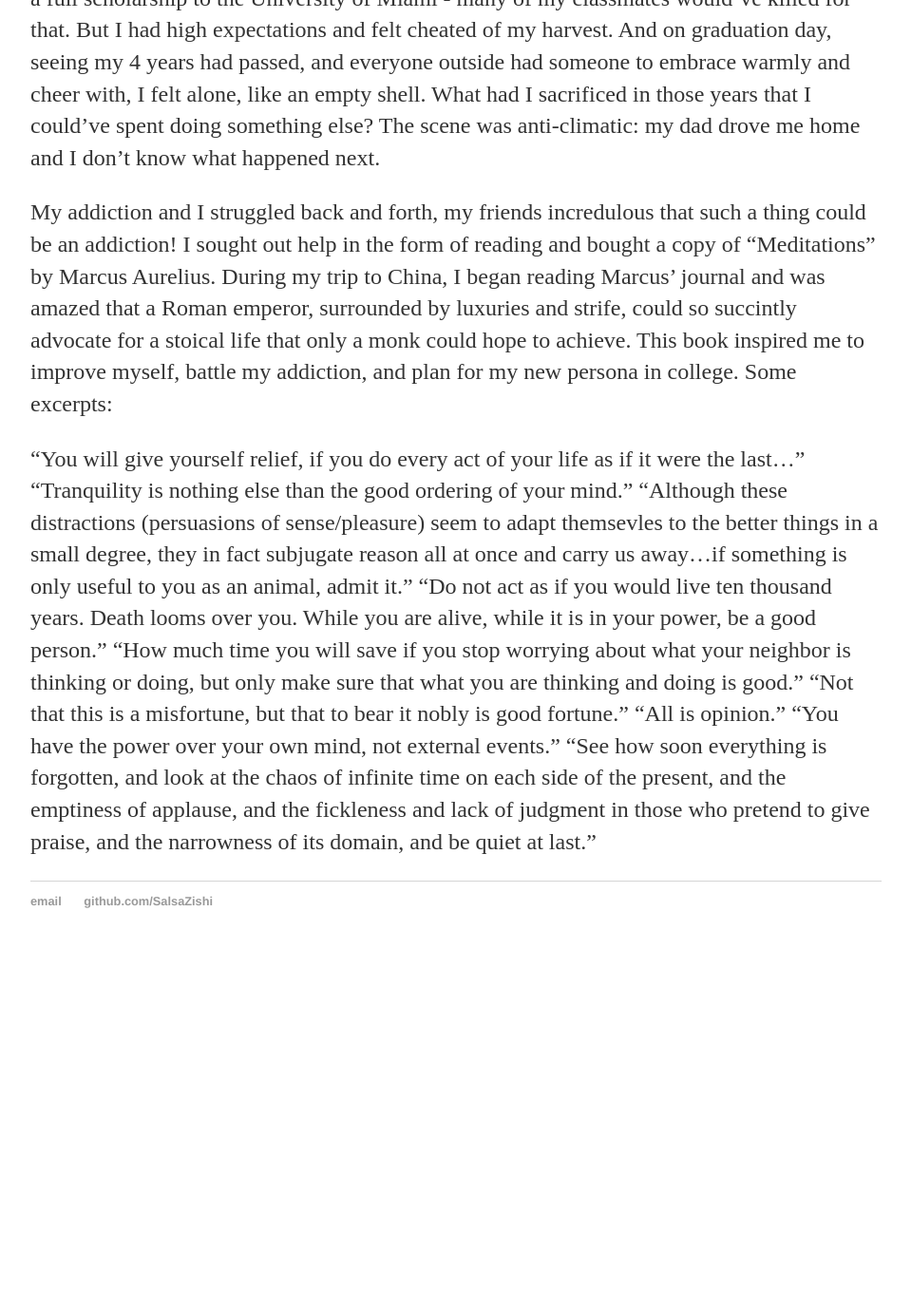
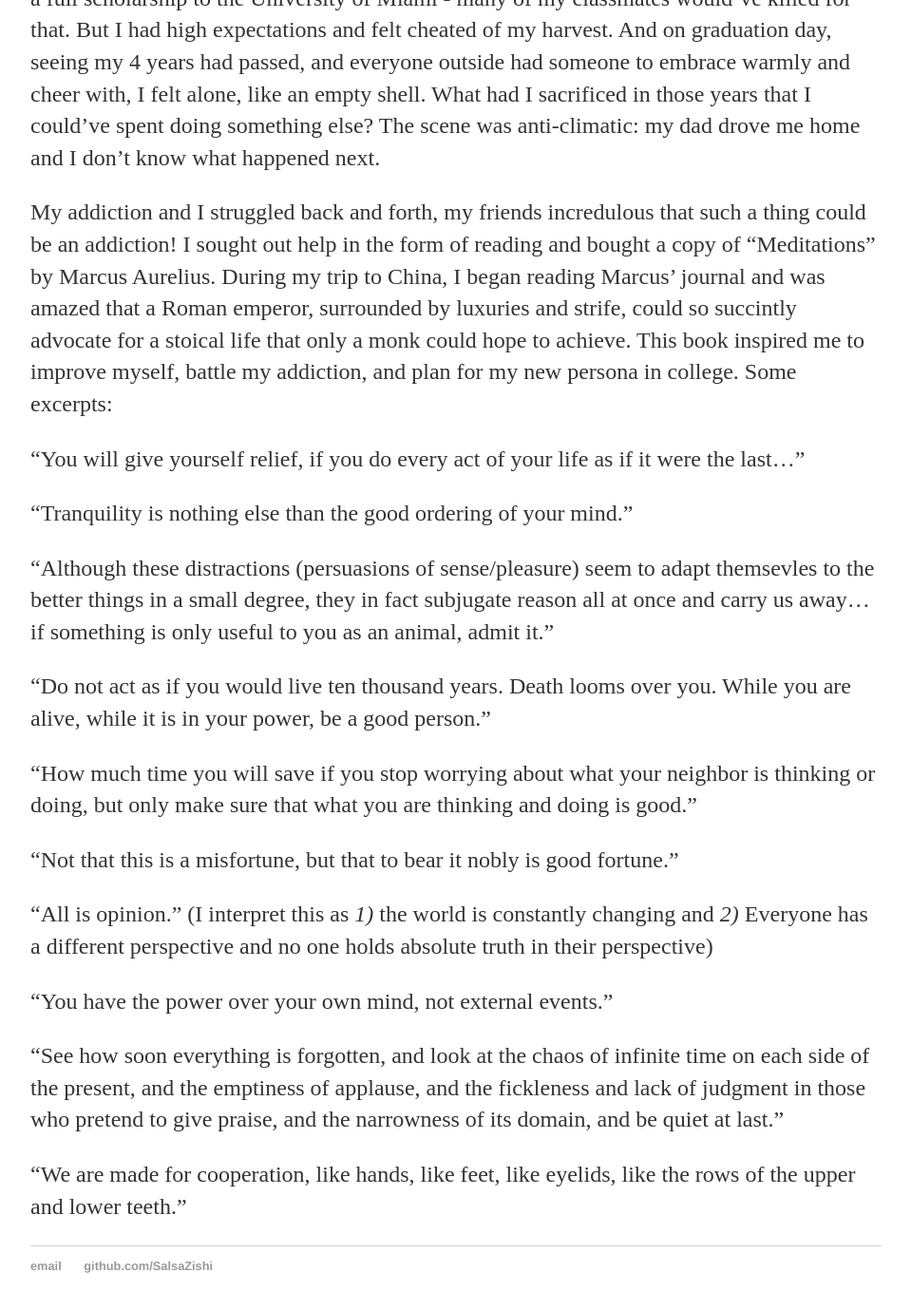
Before and after one commit to SalsaZishi/justanothercsguy.github.io, a Jekyll site: the page built from _posts/2016-04-03-before-tomorrow.md, in a window 1280 px wide and 1400 px high, scrolled down 4410 px. Shown: the top 1379 px of the window at 95% size, without its empty margins (160-1119 px from the left). Built offline with Jekyll 4.4.1, drawn with Linux system fonts in a browser that asks for light colours; before the commit the page ends 5426 px from its top, so only the background shows below that.

Commit message:
Update 2016-04-03-before-tomorrow.md

```diff
--- a/_posts/2016-04-03-before-tomorrow.md
+++ b/_posts/2016-04-03-before-tomorrow.md
@@ -110,17 +110,28 @@ stoical life that only a monk could hope to achieve. This book inspired me to im
 for my new persona in college. Some excerpts:
 
 "You will give yourself relief, if you do every act of your life as if it were the last..."
+
 "Tranquility is nothing else than the good ordering of your mind."
+
 "Although these distractions (persuasions of sense/pleasure) seem to adapt themsevles to the better things in a small
 degree, they in fact subjugate reason all at once and carry us away...if something is only useful to you as an animal, admit
 it."
+
 "Do not act as if you would live ten thousand years. Death looms over you. While you are alive, while it is in your power,
 be a good person."
+
 "How much time you will save if you stop worrying about what your neighbor is thinking or doing, but only make sure that
 what you are thinking and doing is good."
+
 "Not that this is a misfortune, but that to bear it nobly is good fortune."
-"All is opinion."
+
+"All is opinion." (I interpret this as *1)* the world is constantly changing and *2)* Everyone has a different perspective
+and no one holds absolute truth in their perspective)
+
 "You have the power over your own mind, not external events."
+
 "See how soon everything is forgotten, and look at the chaos of infinite time on each side of the present, and the emptiness
 of applause, and the fickleness and lack of judgment in those who pretend to give praise, and the narrowness of its domain,
 and be quiet at last."
+
+"We are made for cooperation, like hands, like feet, like eyelids, like the rows of the upper and lower teeth."
```
